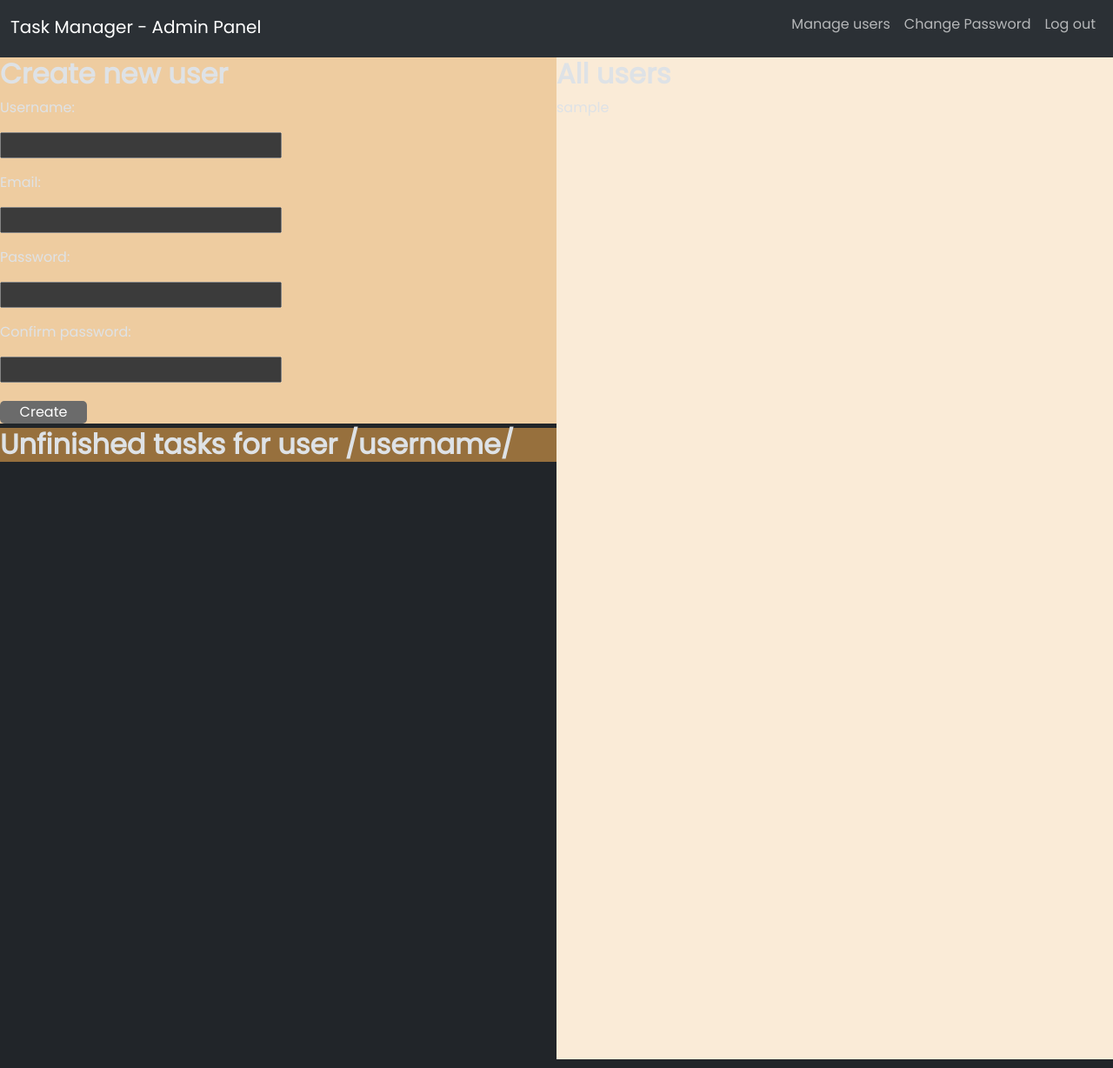
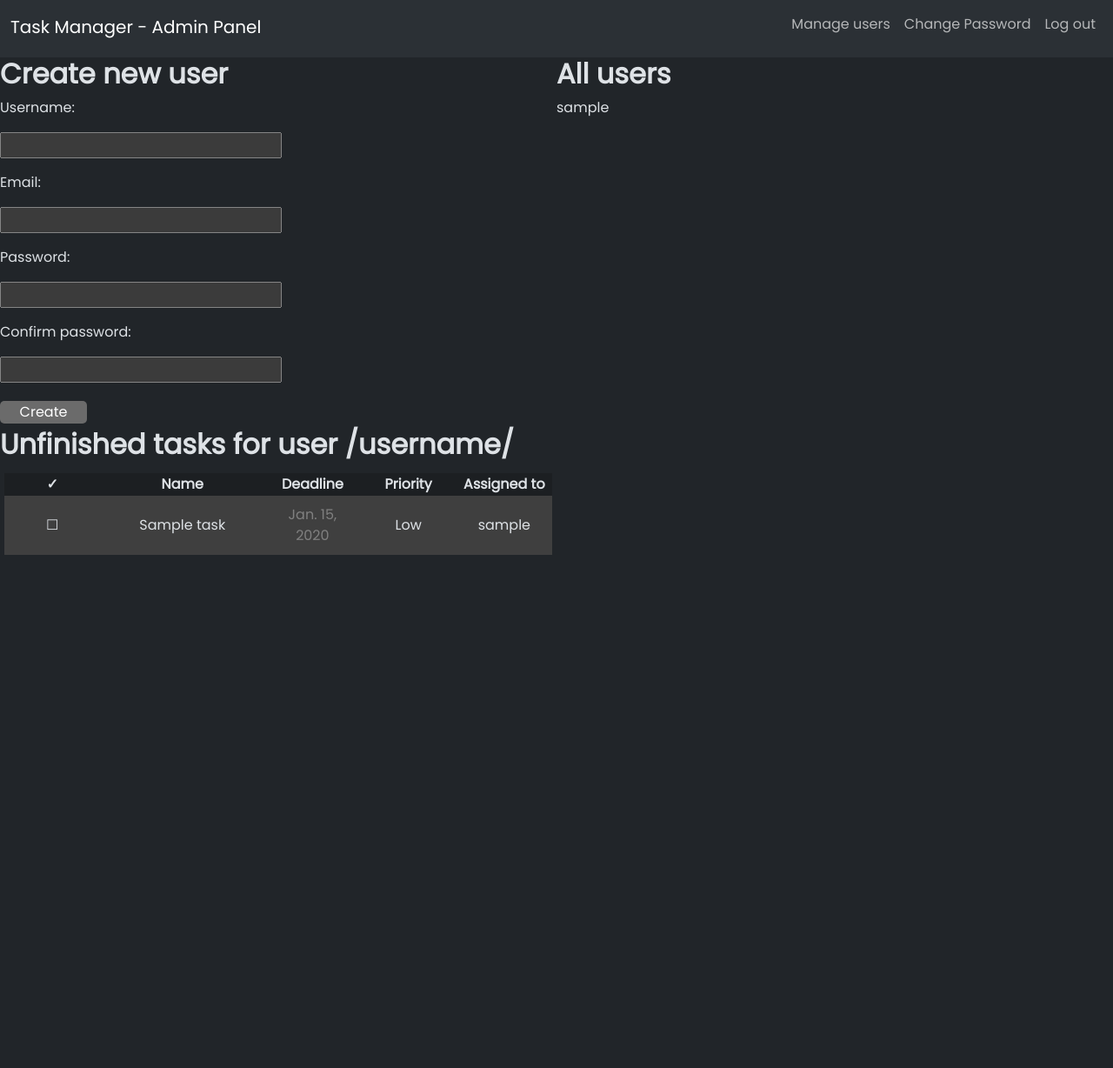
Before and after one commit to bartoszb0/cs50w-final-project, a Django app: page /new_user in a window 1280 px wide. Shown: the whole page at 87% size. Run offline with Django 5.2, Linux system fonts and the light colour scheme; a user stored in the database is signed in; tables that the repository leaves empty hold one stand-in row (values such as "Sample post").

Commit message:
Finished displaying tables

```diff
--- a/tasks/static/tasks/script.js
+++ b/tasks/static/tasks/script.js
@@ -76,4 +76,42 @@ document.addEventListener('DOMContentLoaded', function() {
     });
 
 
+    // Show unfinished tasks for different users on new_user
+    if (window.location.pathname === '/new_user') {
+        console.log(document.querySelector('.user').getAttribute('content')) // wyswietla pierwszego
+
+        document.querySelectorAll('.user').forEach(function(element) {
+            element.addEventListener('click', function() {
+                const username = element.getAttribute('content')
+                console.log(username)
+            })
+        })
+    }
+
+
+
+    // Display UNFINISHED or FINISHED TASKS
+    const finished_but = document.querySelector('#finished')
+    const finished_tab = document.querySelector('#finished_div')
+
+    const unfinished_tab = document.querySelector('#unfinished_div')
+    const unfinished_but = document.querySelector('#unfinished')
+
+    finished_tab.style.display = 'none';
+    finished_but.classList.add('hidden');
+
+    finished_but.addEventListener('click', function() {
+        finished_but.classList.remove('hidden');
+        unfinished_but.classList.add('hidden');
+        unfinished_tab.style.display = 'none';
+        finished_tab.style.display = 'block';
+    });
+
+    unfinished_but.addEventListener('click', function() {
+        unfinished_but.classList.remove('hidden');
+        finished_but.classList.add('hidden');
+        finished_tab.style.display = 'none';
+        unfinished_tab.style.display = 'block';
+    })
+
 })
--- a/tasks/static/tasks/styles.css
+++ b/tasks/static/tasks/styles.css
@@ -93,6 +93,7 @@ div {
         margin: 0;
         min-width: 70%;
         overflow-wrap: break-word;
+        color: #dfdfdf;
     }
 
     #heading_tasks #left {
@@ -147,6 +148,10 @@ div {
     .tasks_table td {
         height: 40px;
         padding: 10px;
+    }
+
+    #finished_div tr {
+        color: grey;
     }
 
     .tasks_table tr:nth-child(even) {
@@ -229,15 +234,12 @@ div {
     }
 
     .new_user_main .right {
-        background-color: antiquewhite;
         width: 50%;
         height: 90vw;
     }
 
-    .new_user_main .create {
-        background-color: rgb(238, 204, 160);
+    .new_user_main .tasks .all_tasks {
+        width: 100%;
+        padding: 5px;
+        text-align: center;
     }
-
-    .new_user_main .tasks {
-        background-color: rgb(151, 112, 61);
-    }
--- /dev/null
+++ b/tasks/templates/tasks/display_tables.html
@@ -0,0 +1,81 @@
+<div class="all_tasks" id="unfinished_div">
+    <table class="tasks_table">
+        <tr>
+            <th>✓</th>
+            <th class="name">Name</th>
+            <th>Deadline</th>
+            <th>Priority</th>
+            <th>Assigned to</th>
+        </tr>
+        {% for task in unfinished_tasks %}
+            <tr>
+                <td class="checkbox" title="Mark as finished" content="{{ csrf_token }}">☐</td>
+                <td><span class="task_name" data-task-id="{{ task.id }}">{{ task.name }}</span></td>
+                <td class="deadline">{{ task.deadline }}</td>
+                <td class="priority">{{ task.priority }}</td>
+                <td>{{ task.assigned_to }}</td>
+            </tr>
+            <div class="myModal-container" id="modal-{{ task.id }}">
+                <div class="myModal">
+                    <h1>{{ task.name }}</h1>
+                    <p>Assigned by: {{ task.assigned_by }}</p>
+                    {% if task.description %}
+                        <p>{{ task.description }}</p>
+                    {% else %}
+                        <i>No description</i>
+                    {% endif %}
+                    <div>
+                        <button class="close" data-task-id="{{ task.id }}">
+                            Close
+                        </button>
+                    </div>
+                </div>
+            </div>
+        {% empty %}
+            <tr>
+                <td colspan="6" style="text-align: center;">No tasks available</td>
+            </tr>
+        {% endfor %}
+    </table>
+</div>
+
+<div class="all_tasks" id="finished_div">
+    <table class="tasks_table">
+        <tr style="color: #dee2e6">
+            <th>✓</th>
+            <th class="name">Name</th>
+            <th>Deadline</th>
+            <th>Priority</th>
+            <th>Assigned to</th>
+        </tr>
+        {% for task in finished_tasks %}
+            <tr>
+                <td class="checkbox" title="Mark as finished" content="{{ csrf_token }}">▣</td>
+                <td><span class="task_name" data-task-id="{{ task.id }}">{{ task.name }}</span></td>
+                <td class="deadline">{{ task.deadline }}</td>
+                <td class="priority">{{ task.priority }}</td>
+                <td>{{ task.assigned_to }}</td>
+            </tr>
+            <div class="myModal-container" id="modal-{{ task.id }}">
+                <div class="myModal">
+                    <h1>{{ task.name }}</h1>
+                    <p>Assigned by: {{ task.assigned_by }}</p>
+                    {% if task.description %}
+                        <p>{{ task.description }}</p>
+                    {% else %}
+                        <i>No description</i>
+                    {% endif %}
+                    <div>
+                        <button class="close" data-task-id="{{ task.id }}">
+                            Close
+                        </button>
+                    </div>
+                </div>
+            </div>
+        {% empty %}
+            <tr>
+                <td colspan="5" style="text-align: center;">No tasks available</td>
+            </tr>
+        {% endfor %}
+    </table>
+</div>
--- a/tasks/templates/tasks/new_user.html
+++ b/tasks/templates/tasks/new_user.html
@@ -24,6 +24,9 @@
 
             <div class="tasks"> <!-- bottom left div-->
                 <h2><strong>Unfinished tasks for user /username/</strong></h2>
+
+                {% include 'tasks/display_tables.html' %}
+
             </div>
 
         </div>
@@ -31,8 +34,7 @@
         <div class="right"> <!-- right div-->
             <h2><strong>All users</strong></h2>
             {% for user in users %}
-                {{ user }}
-                <p></p>
+                <p class="user" content="{{ user }}">{{ user }}</p>
             {% endfor %}
         </div>
 
--- a/tasks/views.py
+++ b/tasks/views.py
@@ -135,7 +135,8 @@ def new_user(request):
     else:
         users = User.objects.filter(boss=request.user)
         return render(request, "tasks/new_user.html", {
-            "users": users
+            "users": users,
+             "unfinished_tasks": Task.objects.filter(assigned_by=request.user).exclude(status="Done").order_by("deadline"),
         })
 
 
```
Also changed, not shown: tasks/templates/tasks/admin_panel.html (+6 -43 lines).
